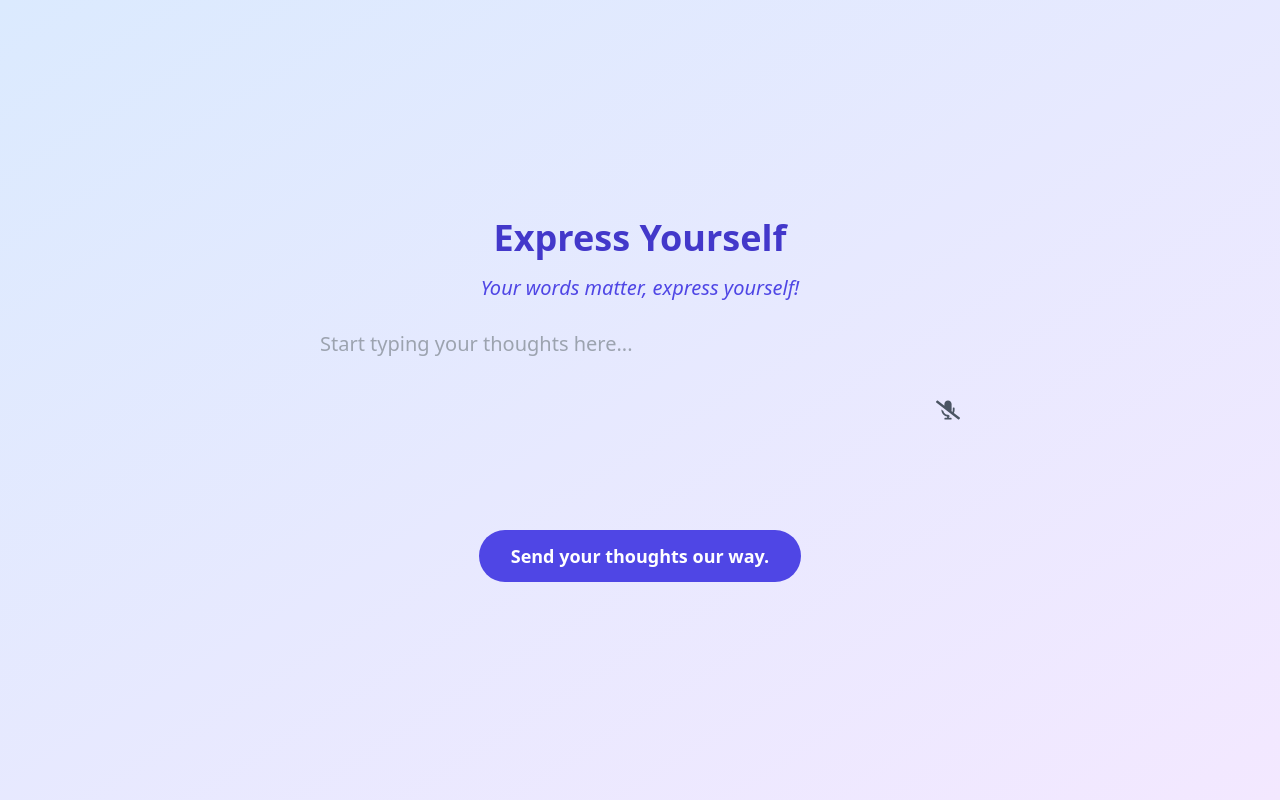
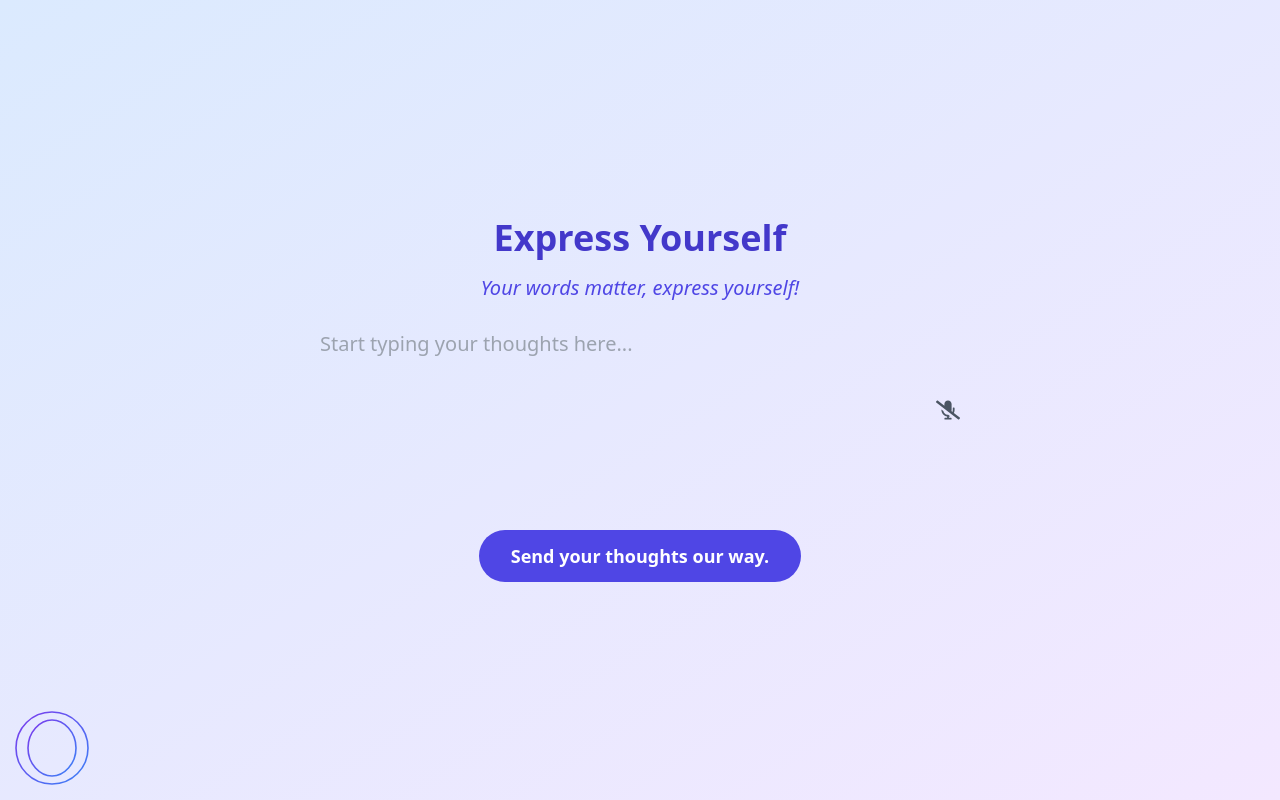
Before and after one commit to shreshthgoyal/zenfren, a Next.js app: page /express in a window 1280 px wide. Built offline with nearby package versions, Linux system fonts and the light colour scheme; no server answers.

Commit message:
added a virtual companion

```diff
--- /dev/null
+++ b/components/Mascot.js
@@ -0,0 +1,83 @@
+import React, { useState } from 'react';
+import { motion, AnimatePresence } from 'framer-motion';
+
+const AnimatedCompanion = () => {
+  const [isHovered, setIsHovered] = useState(false);
+  const [message, setMessage] = useState('');
+
+  const messages = [
+    "Hi there!",
+    "You got this!",
+    "Stay positive!",
+    "Keep going!",
+    "Believe in you!",
+    "Smile :)",
+    "You're great!",
+    "Good vibes~",
+  ];
+
+  const handleHover = () => {
+    setIsHovered(true);
+    setMessage(messages[Math.floor(Math.random() * messages.length)]);
+  };
+
+  return (
+    <motion.div
+      className="fixed bottom-3 left-3"
+      initial={{ opacity: 0, scale: 0.5 }}
+      animate={{ opacity: 1, scale: 1 }}
+      transition={{ duration: 0.5 }}
+      onMouseEnter={handleHover}
+      onMouseLeave={() => setIsHovered(false)}
+    >
+      <AnimatePresence>
+        {isHovered && (
+          <motion.div
+            className="absolute bottom-full left-1/2 transform -translate-x-1/2 mb-2 bg-white px-2 py-1 rounded-full shadow-lg"
+            initial={{ opacity: 0, y: 10, scale: 0.9 }}
+            animate={{ opacity: 1, y: 0, scale: 1 }}
+            exit={{ opacity: 0, y: 5, scale: 0.95 }}
+            transition={{ duration: 0.2, ease: "easeOut" }}
+          >
+            <p className="text-xs text-purple-600 whitespace-nowrap">{message}</p>
+          </motion.div>
+        )}
+      </AnimatePresence>
+
+      <svg className="w-20 h-20" viewBox="0 0 200 200" fill="none" xmlns="http://www.w3.org/2000/svg">
+        <defs>
+          <linearGradient id="gradient" x1="0%" y1="0%" x2="100%" y2="100%">
+            <stop offset="0%" stopColor="#7C3AED">
+              <animate attributeName="offset" values="0;1;0" dur="20s" repeatCount="indefinite" />
+            </stop>
+            <stop offset="100%" stopColor="#3B82F6">
+              <animate attributeName="offset" values="1;0;1" dur="20s" repeatCount="indefinite" />
+            </stop>
+          </linearGradient>
+        </defs>
+        <path d="M100,10 C150,10 190,50 190,100 C190,150 150,190 100,190 C50,190 10,150 10,100 C10,50 50,10 100,10 Z" fill="none" stroke="url(#gradient)" strokeWidth="4">
+          <animateTransform
+            attributeName="transform"
+            type="rotate"
+            from="0 100 100"
+            to="360 100 100"
+            dur="20s"
+            repeatCount="indefinite"
+          />
+        </path>
+        <path d="M100,30 C130,30 160,60 160,100 C160,140 130,170 100,170 C70,170 40,140 40,100 C40,60 70,30 100,30 Z" fill="none" stroke="url(#gradient)" strokeWidth="4">
+          <animateTransform
+            attributeName="transform"
+            type="rotate"
+            from="360 100 100"
+            to="0 100 100"
+            dur="15s"
+            repeatCount="indefinite"
+          />
+        </path>
+      </svg>
+    </motion.div>
+  );
+};
+
+export default AnimatedCompanion;
--- a/pages/express.js
+++ b/pages/express.js
@@ -5,6 +5,7 @@ import { useSpeechRecognition } from '../hooks/useSpeechRecognition';
 import { useTextToSpeech } from '../hooks/useTextToSpeech';
 import { useQuotes } from '../hooks/useQuotes';
 import { v4 as uuidv4 } from 'uuid';
+import Mascot from '../components/Mascot';
 
 export default function ExpressAndChat() {
   const [phase, setPhase] = useState('express');
@@ -89,6 +90,7 @@ export default function ExpressAndChat() {
 
   return (
     <div className="h-screen bg-gradient-to-br from-blue-100 to-purple-100 flex flex-col items-center justify-center font-sans p-4 sm:p-8">
+      <Mascot />
       <ExpressPage {...{ phase, pageVariants, pageTransition, input, setInput, listening, handleMicClick, handleExpress, isLoadingQuote, quote, setPhase }} />
       <ChatPage {...{ phase, pageVariants, pageTransition, messages, isTyping, input, setInput, handleMicClick, listening, handleSend, toggleTts, ttsEnabled }} />
     </div>
--- a/styles/globals.css
+++ b/styles/globals.css
@@ -37,6 +37,9 @@ body {
   background-color: #6366f1;
 }
 
+
+
+
 @media (max-width: 768px) {
   h1 {
     font-size: 1.5rem;
```
Also changed, not shown: 1 other file (tests, documents, lock files or other folders).
